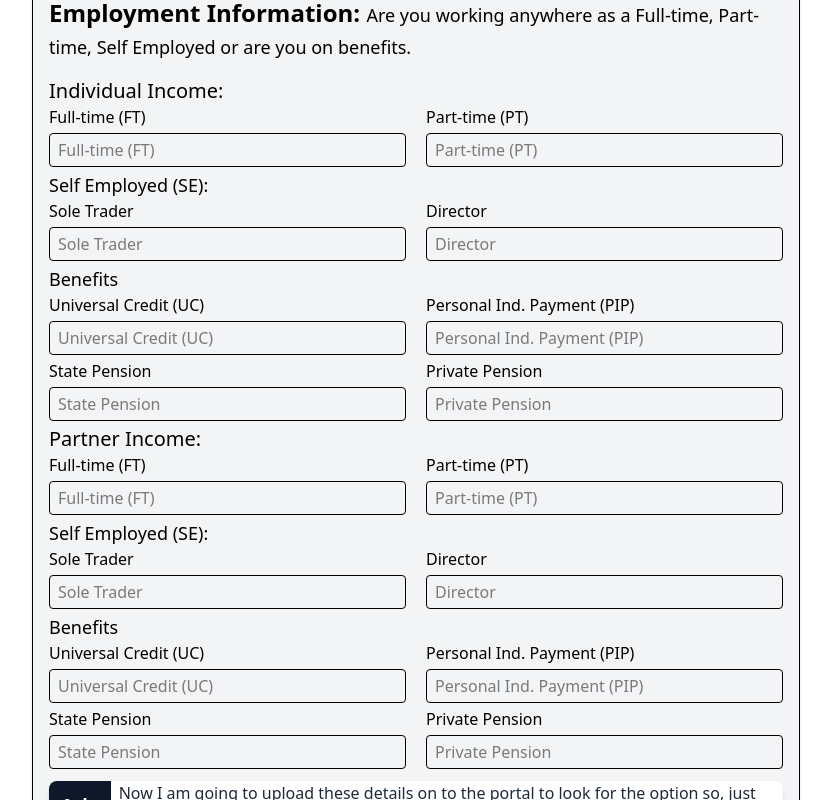
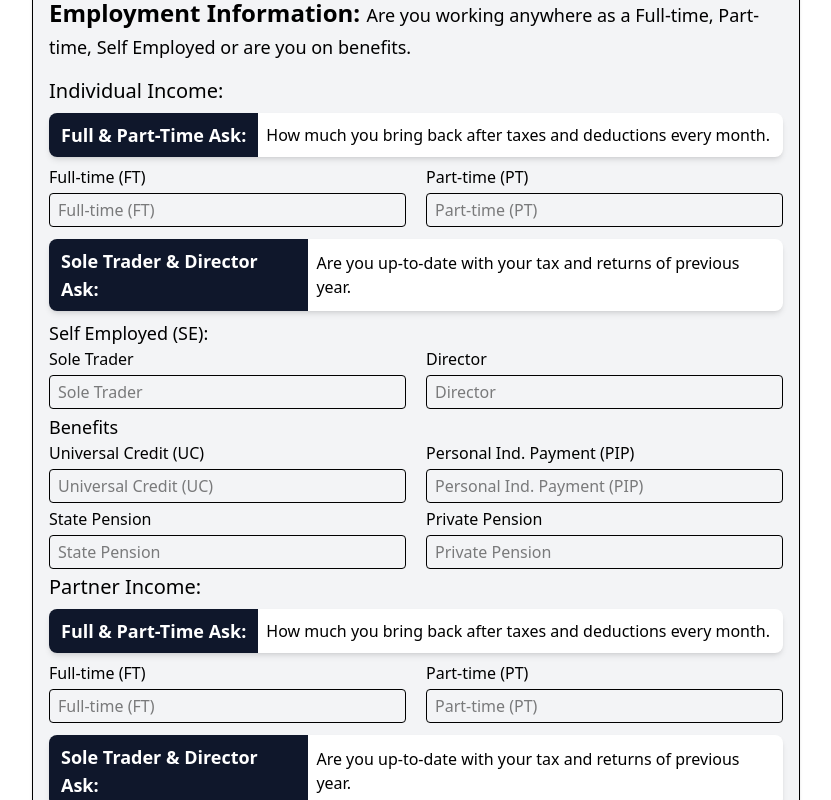
Before and after one commit to Bizz-Buzz-Creations/callsop, a React (Vite) app: page / in a window 1280 px wide. Shown: the part 2380-3180 px from the top of the page, without its empty margins (224-1055 px from the left). Built offline with nearby package versions, Linux system fonts and the light colour scheme.

Commit message:
Add: Question Tags

```diff
--- a/src/components/AskQuestion.jsx
+++ b/src/components/AskQuestion.jsx
@@ -1,9 +1,9 @@
-export default function AskQuestion({ question }) {
+export default function AskQuestion({ tag, question }) {
   return (
     <div className="w-full my-2 h-full">
           <div className="h-full rounded-lg shadow-md bg-white transition-all duration-300 pr-3 flex items-stretch gap-2">
               <span className="text-lg font-semibold text-gray-800 bg-slate-900 rounded-l-lg text-white py-2 px-3 h-auto flex items-center">
-                Ask:
+                {tag}:
               </span>
               <span className="my-auto">
                 {question}
--- a/src/components/EmployementInfo.jsx
+++ b/src/components/EmployementInfo.jsx
@@ -46,6 +46,7 @@ const EmployementInfo = ({ value = {}, onChange }) => {
         </span>
       </h2>
       <h3 className='text-xl font-medium'>Individual Income:</h3>
+      <AskQuestion tag="Full & Part-Time Ask" question="How much you bring back after taxes and deductions every month." />
       <DualInputRow
         labelLeft="Full-time (FT)"
         labelRight="Part-time (PT)"
@@ -54,6 +55,8 @@ const EmployementInfo = ({ value = {}, onChange }) => {
         onChangeLeft={val => handleChange("individualFT", val)}
         onChangeRight={val => handleChange("individualPT", val)}
       />
+      <AskQuestion tag="Sole Trader & Director Ask" question="Are you up-to-date with your tax and returns of previous year.
+" />
       <TitledDualInputSection
         title="Self Employed (SE):"
         labelLeft="Sole Trader"
@@ -82,7 +85,7 @@ const EmployementInfo = ({ value = {}, onChange }) => {
       />
       {haveKids && (
         <>
-          <AskQuestion question="Are you claiming any child benefit for you kids?" />
+          <AskQuestion tag="Ask" question="Are you claiming any child benefit for you kids?" />
           <DualInputRow
             labelLeft="Child Benefits"
             valueLeft={value.individualCB || ""}
@@ -92,6 +95,7 @@ const EmployementInfo = ({ value = {}, onChange }) => {
       )}
 
       <h3 className='text-xl font-medium'>Partner Income:</h3>
+      <AskQuestion tag="Full & Part-Time Ask" question="How much you bring back after taxes and deductions every month." />
       <DualInputRow
         labelLeft="Full-time (FT)"
         labelRight="Part-time (PT)"
@@ -100,6 +104,8 @@ const EmployementInfo = ({ value = {}, onChange }) => {
         onChangeLeft={val => handleChange("partnerFT", val)}
         onChangeRight={val => handleChange("partnerPT", val)}
       />
+      <AskQuestion tag="Sole Trader & Director Ask" question="Are you up-to-date with your tax and returns of previous year.
+" />
       <TitledDualInputSection
         title="Self Employed (SE):"
         labelLeft="Sole Trader"
@@ -128,7 +134,7 @@ const EmployementInfo = ({ value = {}, onChange }) => {
       />
       {haveKids && (
         <>
-          <AskQuestion question="Are you claiming any child benefit for you kids?" />
+          <AskQuestion tag="Ask" question="Are you claiming any child benefit for you kids?" />
           <DualInputRow
             labelLeft="Child Benefits"
             valueLeft={value.partnerCB || ""}
--- a/src/components/UserDetails.jsx
+++ b/src/components/UserDetails.jsx
@@ -11,7 +11,7 @@ const UserDetails = ({ value = {}, onChange }) => {
   return (
     <div className="mx-auto text-gray-800">
 
-      <AskQuestion question="Now I am going to upload these details on to the portal to look for the option so, just for the data security could you help me out with your full name for these." />
+      <AskQuestion tag="Ask" question="Now I am going to upload these details on to the portal to look for the option so, just for the data security could you help me out with your full name for these." />
 
       <h2 className="text-2xl font-semibold">User Information</h2>
 
@@ -23,7 +23,7 @@ const UserDetails = ({ value = {}, onChange }) => {
         type="text"
       />
 
-      <AskQuestion question="First line of your address along with your postcode." />
+      <AskQuestion tag="Ask" question="First line of your address along with your postcode." />
 
       <DualInputRow
         labelLeft="First line of your address"
@@ -42,7 +42,7 @@ const UserDetails = ({ value = {}, onChange }) => {
         type="text"
       />
 
-      <AskQuestion question="Can you share your email so we can send soft copies of the paperwork?" />
+      <AskQuestion tag="Ask" question="Can you share your email so we can send soft copies of the paperwork?" />
 
       <DualInputRow
         labelLeft="Email Address"
--- a/src/pages/SOP.jsx
+++ b/src/pages/SOP.jsx
@@ -89,10 +89,10 @@ const SOP = () => {
       />
 
       <div className="mt-8 p-1 bg-white rounded shadow">
-        <h2 className="text-xl font-bold mb-2">All Entered Values</h2>
+        {/* <h2 className="text-xl font-bold mb-2">All Entered Values</h2>
         <pre className="bg-gray-100 p-2 rounded text-xs overflow-x-auto">
           {JSON.stringify(formData, null, 2)}
-        </pre>
+        </pre> */}
         <SummaryReport />
       </div>
 
```
